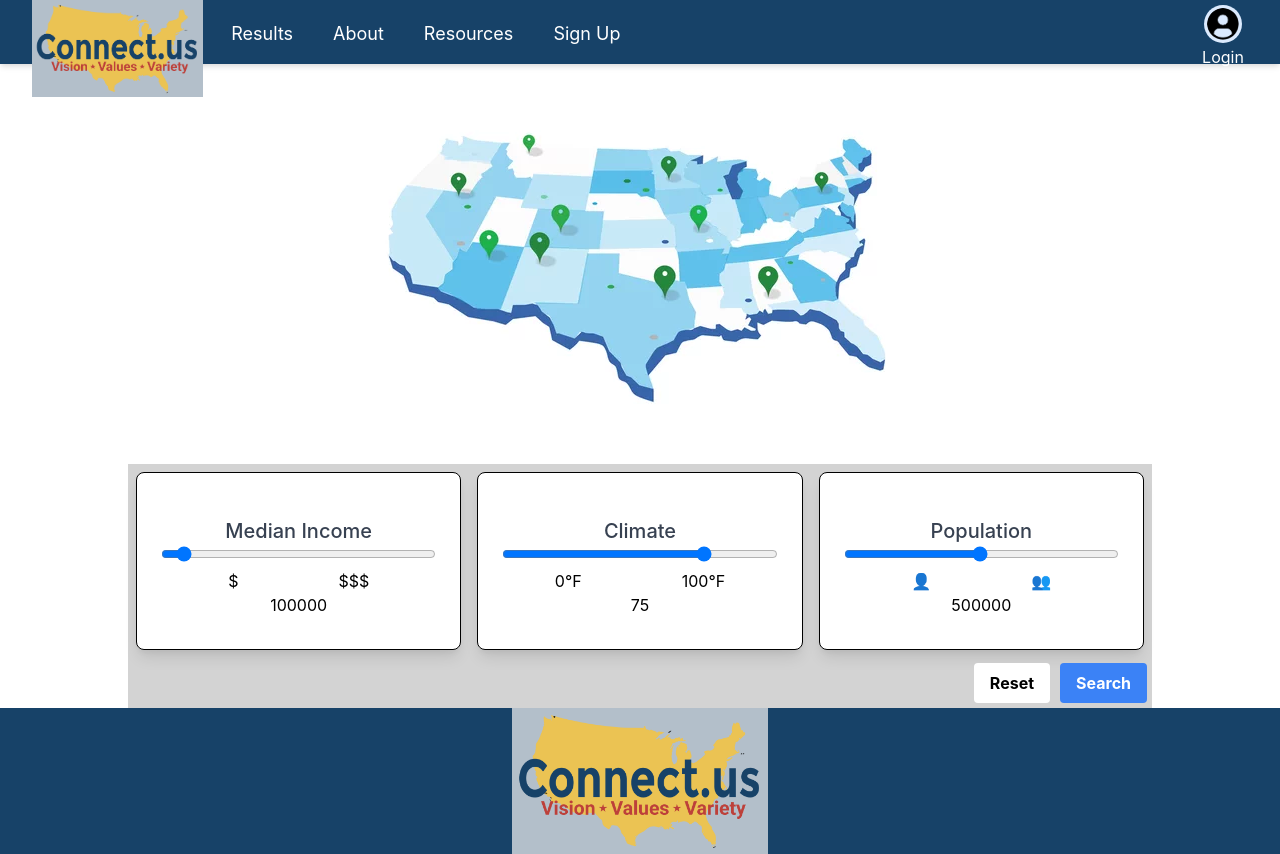
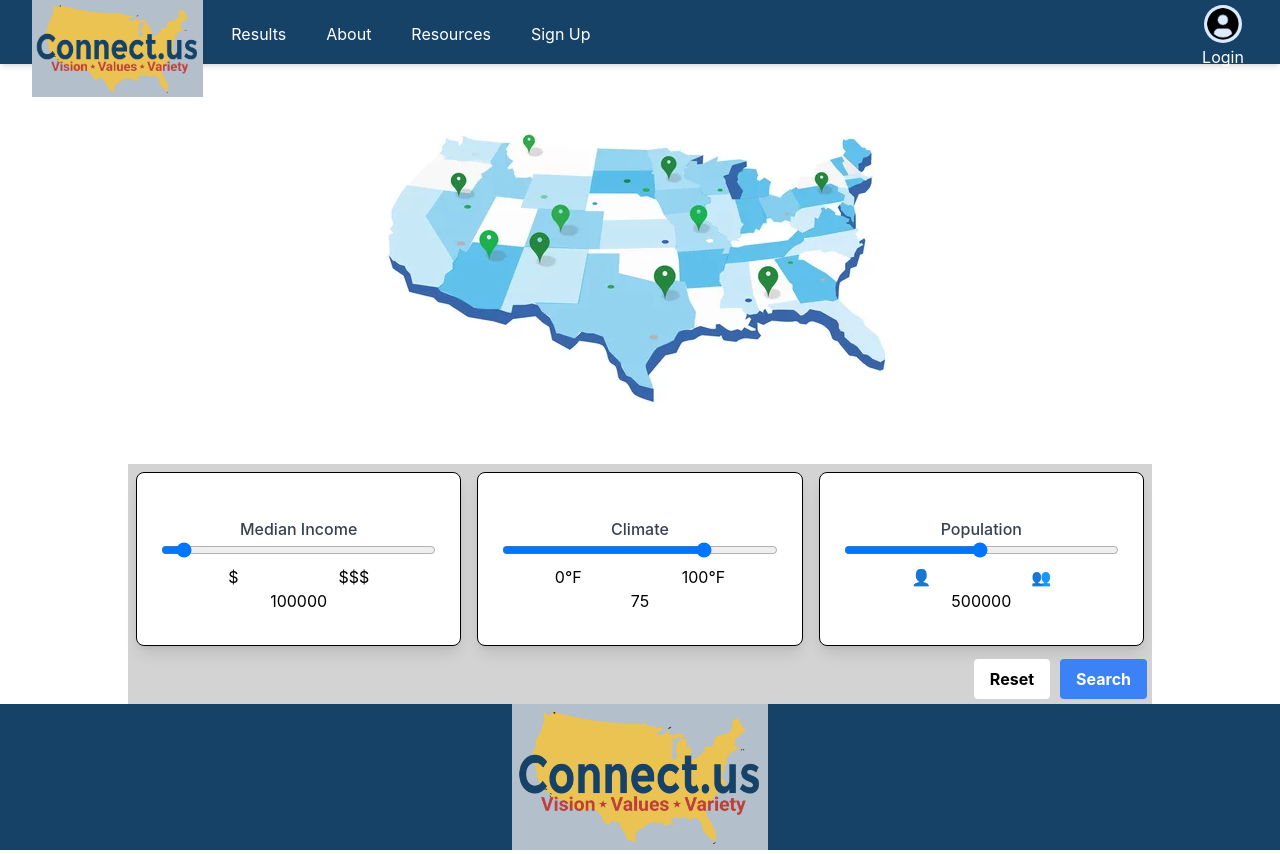
Before and after one commit to transcriptive/where-should-we-live, a React (Create React App) app: page / in a window 1280 px wide. Built offline with nearby package versions, Linux system fonts and the light colour scheme; a web font is replaced by a local one.

Commit message:
Updated  tailwind config file

```diff
--- a/tailwind.config.js
+++ b/tailwind.config.js
@@ -12,10 +12,35 @@ module.exports = {
       'sliderBlue':'#DAE4EC',
       'asphalt':'#728A9F',
     }),
+    inset:{
+      '561':'35rem',
+      '188':'11.75rem',
+      '70':'4.375rem',
+      '227':'14.1875rem',
+      '94':'5.875rem',
+      '34':'2.125rem',
+      '266':'16.625rem',
+      '321':'20.0625rem',
+      '196':'12.25rem',
+      '365':'22.8125rem',
+      '146':'9.125rem',
+      '31':'1.9375rem',
+      '219':'13.6875rem',
+      '1095':'68.4375rem',
+
+    },
+    fontSize:{
+      '24':['24px','36px'],
+      '28':'1.75rem',
+      '36':['36px','44px'],
+      '52':['52px','64px'],
+
+    },
     extend: {
       fontFamily: {
         sans: ['Inter var', ...defaultTheme.fontFamily.sans],
         montserrat: ['Montserrat'],
+        roboto: ['Roboto'],
       },
     },
   },
```
